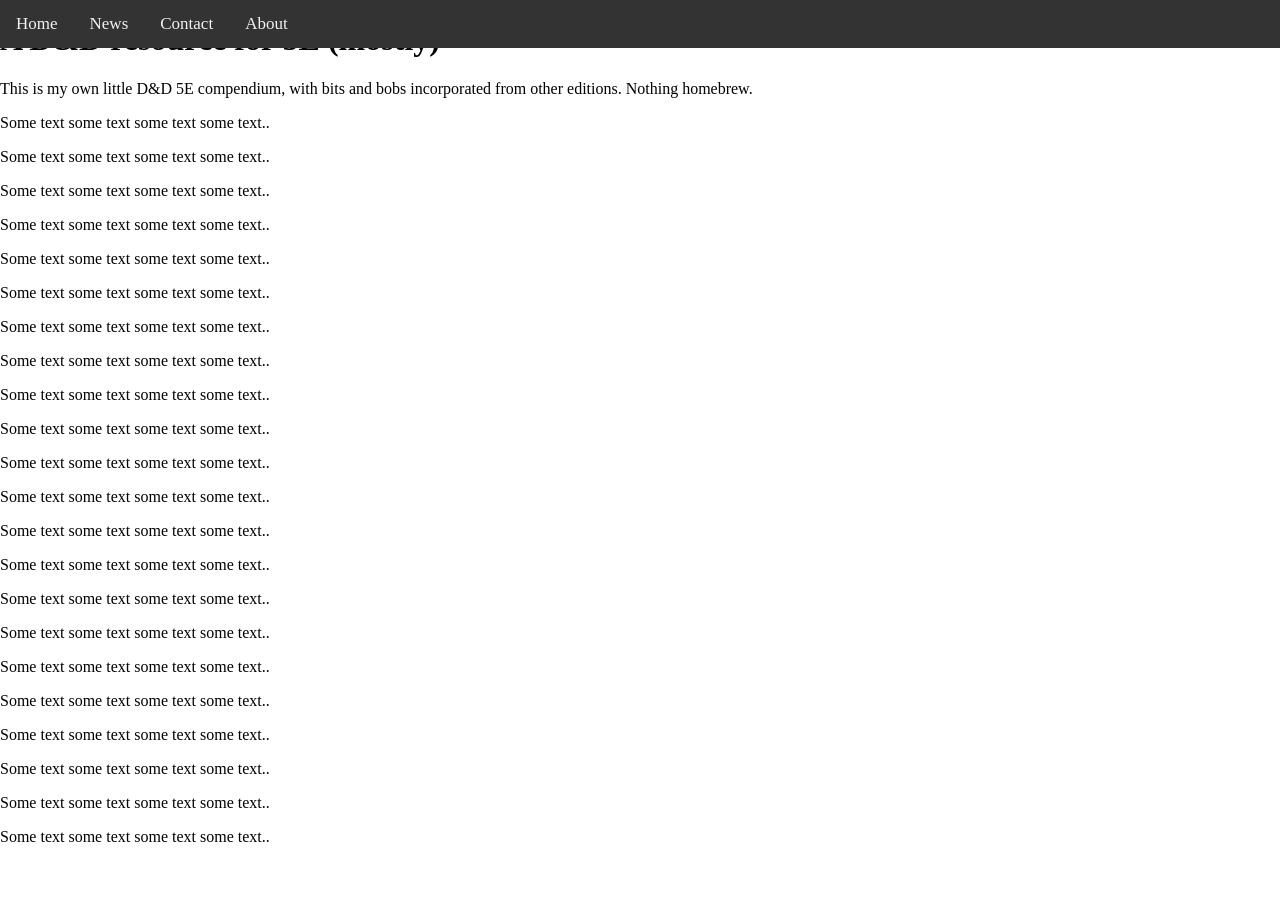
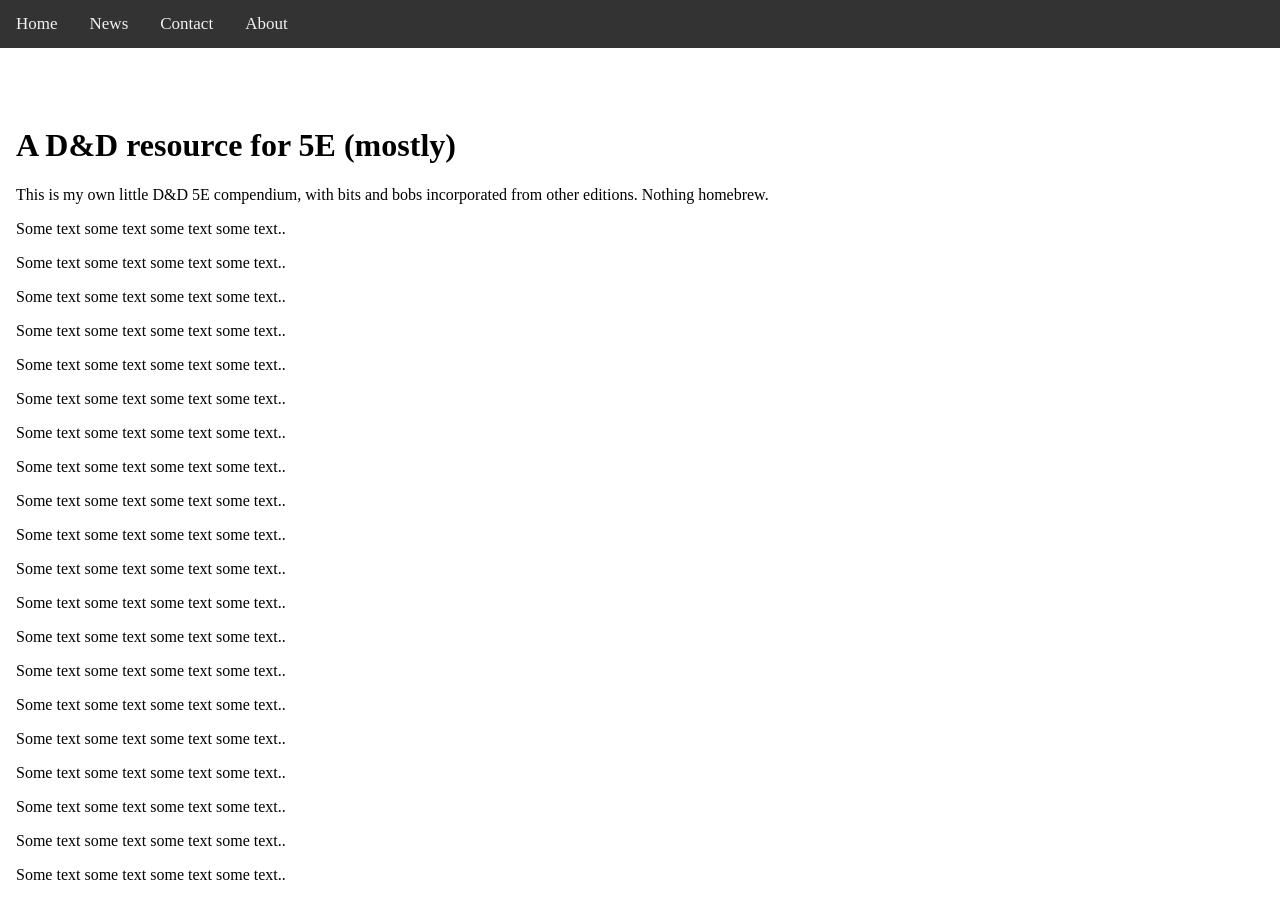
Before and after one commit to FluffsterDM/FluffsterDM.github.io, a Jekyll site: the page built from index.html, in a window 1280 px wide and 900 px high. Built offline with Jekyll 4.4.1, drawn with Linux system fonts in a browser that asks for light colours.

Commit message:
Update index.html

```diff
--- a/index.html
+++ b/index.html
@@ -2,7 +2,7 @@
 layout: default
 title: D&amp;D Compendium
 ---
-<div class="blurb">
+<div class="main">
 	<h1>A D&amp;D resource for 5E (mostly)</h1>
 	<p>This is my own little D&amp;D 5E compendium, with bits and bobs incorporated from other editions.  Nothing homebrew.</a></p>
 	<p>Some text some text some text some text..</p>
```
